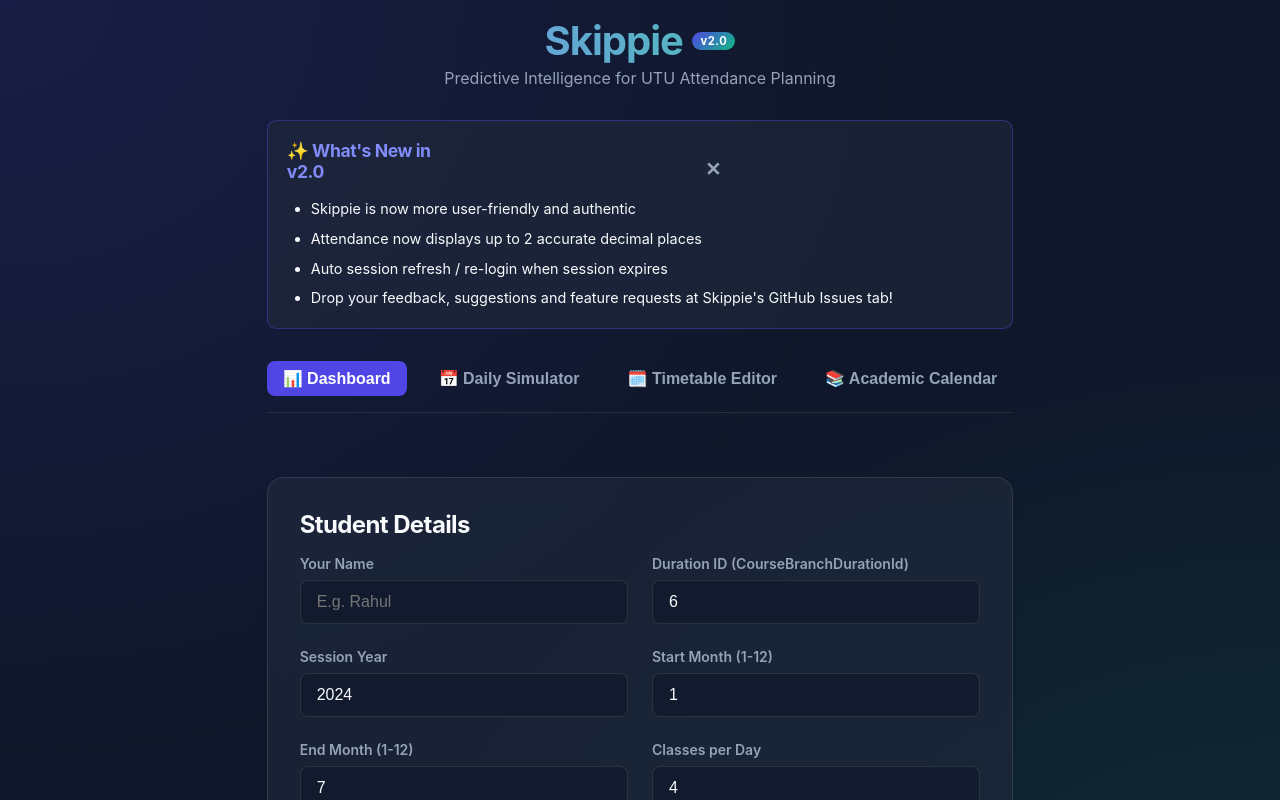
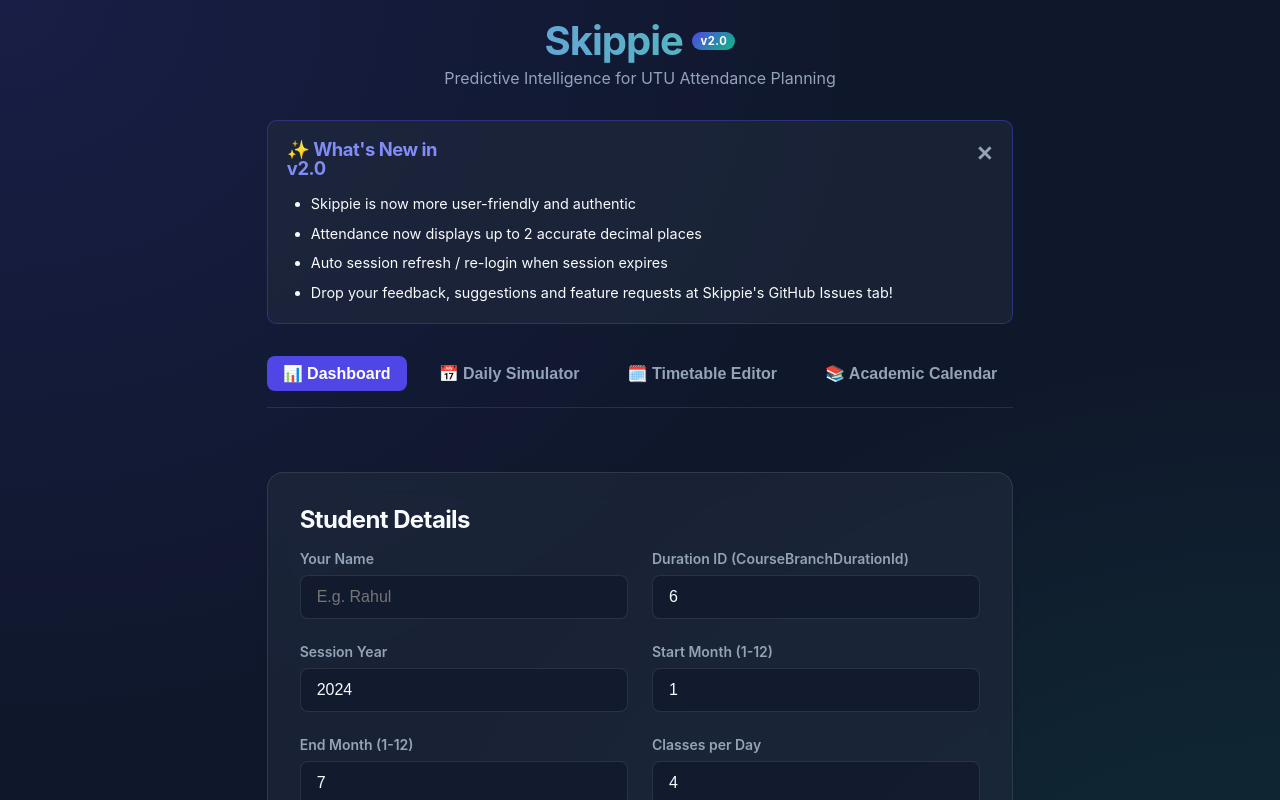
Before and after one commit to M0neySSH/utu-skippie, a React (Vite) app: page / in a window 1280 px wide. Shown: the top 800 px of the page. Built offline with nearby package versions, Linux system fonts and the light colour scheme.

Commit message:
fix: final

```diff
--- a/src/App.jsx
+++ b/src/App.jsx
@@ -3,6 +3,8 @@ import './index.css';
 import TimeTable from './components/TimeTable';
 import SmartBunking from './components/SmartBunking';
 import DailyPlanner from './components/DailyPlanner';
+import AcademicCalendar from './components/AcademicCalendar';
+import SubjectHistory from './components/SubjectHistory';
 import InstallPWA from './components/InstallPWA';
 import AboutPage from './components/AboutPage';
 import LoginModal from './components/LoginModal';
@@ -304,12 +306,13 @@ function App() {
             <span>Student Details</span>
             {hasSession && (
               <div style={{
-                display: 'flex', alignItems: 'center', gap: '0.5rem',
+                display: 'flex', alignItems: 'center', gap: '0.6rem',
+                lineHeight: 0
               }}>
                 <span title="Session active" style={{
                   display: 'inline-block', width: '8px', height: '8px',
                   borderRadius: '50%', background: 'var(--secondary)',
-                  boxShadow: '0 0 6px var(--secondary)',
+                  boxShadow: '0 0 8px var(--secondary)',
                   animation: 'pulse 2s infinite', flexShrink: 0,
                 }} />
                 <button
@@ -319,14 +322,14 @@ function App() {
                   style={{
                     background: 'none', border: 'none', padding: '0',
                     cursor: 'pointer', color: 'var(--text-muted)',
-                    opacity: 0.7, transition: 'opacity 0.2s, color 0.2s, transform 0.2s',
-                    display: 'flex', alignItems: 'center',
-                    transform: 'translateY(-1px)'
+                    opacity: 0.7, transition: 'opacity 0.2s, color 0.2s',
+                    display: 'flex', alignItems: 'center', justifyContent: 'right',
+                    lineHeight: 10,
                   }}
                   onMouseEnter={e => { e.currentTarget.style.opacity = '1'; e.currentTarget.style.color = 'var(--danger)'; }}
                   onMouseLeave={e => { e.currentTarget.style.opacity = '0.7'; e.currentTarget.style.color = 'var(--text-muted)'; }}
                 >
-                  <svg xmlns="http://www.w3.org/2000/svg" width="20" height="20" viewBox="0 0 24 24" fill="none" stroke="currentColor" strokeWidth="2.2" strokeLinecap="round" strokeLinejoin="round">
+                  <svg xmlns="http://www.w3.org/2000/svg" width="30" height="24" viewBox="0 0 24 24" fill="none" stroke="currentColor" strokeWidth="2.2" strokeLinecap="round" strokeLinejoin="round">
                     <path d="M15 3h4a2 2 0 0 1 2 2v14a2 2 0 0 1-2 2h-4" />
                     <polyline points="10 17 5 12 10 7" />
                     <line x1="15" y1="12" x2="5" y2="12" />
--- a/src/components/WhatsNewModal.jsx
+++ b/src/components/WhatsNewModal.jsx
@@ -29,14 +29,15 @@ export default function WhatsNewModal() {
             position: 'relative',
             animation: 'fadeIn 0.3s ease-out'
         }}>
-            <div style={{ display: 'flex', justifyContent: 'space-between', alignItems: 'center', marginBottom: '1rem' }}>
+            <div style={{ display: 'flex', justifyContent: 'space-between', alignItems: 'flex-start', marginBottom: '1rem' }}>
                 <h3 style={{
                     color: '#818CF8',
                     margin: 0,
-                    fontSize: '1.1rem',
+                    fontSize: '1.15rem',
                     display: 'flex',
                     alignItems: 'center',
-                    gap: '0.4rem'
+                    gap: '0.4rem',
+                    lineHeight: 1
                 }}>
                     ✨ What's New in v2.0
                 </h3>
@@ -46,10 +47,14 @@ export default function WhatsNewModal() {
                         background: 'none',
                         border: 'none',
                         color: 'var(--text-muted)',
-                        fontSize: '1.2rem',
+                        fontSize: '1.3rem',
                         cursor: 'pointer',
-                        padding: '0.2rem',
-                        lineHeight: 1
+                        padding: '0',
+                        lineHeight: '0.005',
+                        display: 'flex',
+                        alignItems: 'right',
+                        justifyContent: 'right',
+                        transform: 'translateY(-2px)'
                     }}
                     title="Close"
                 >
```
